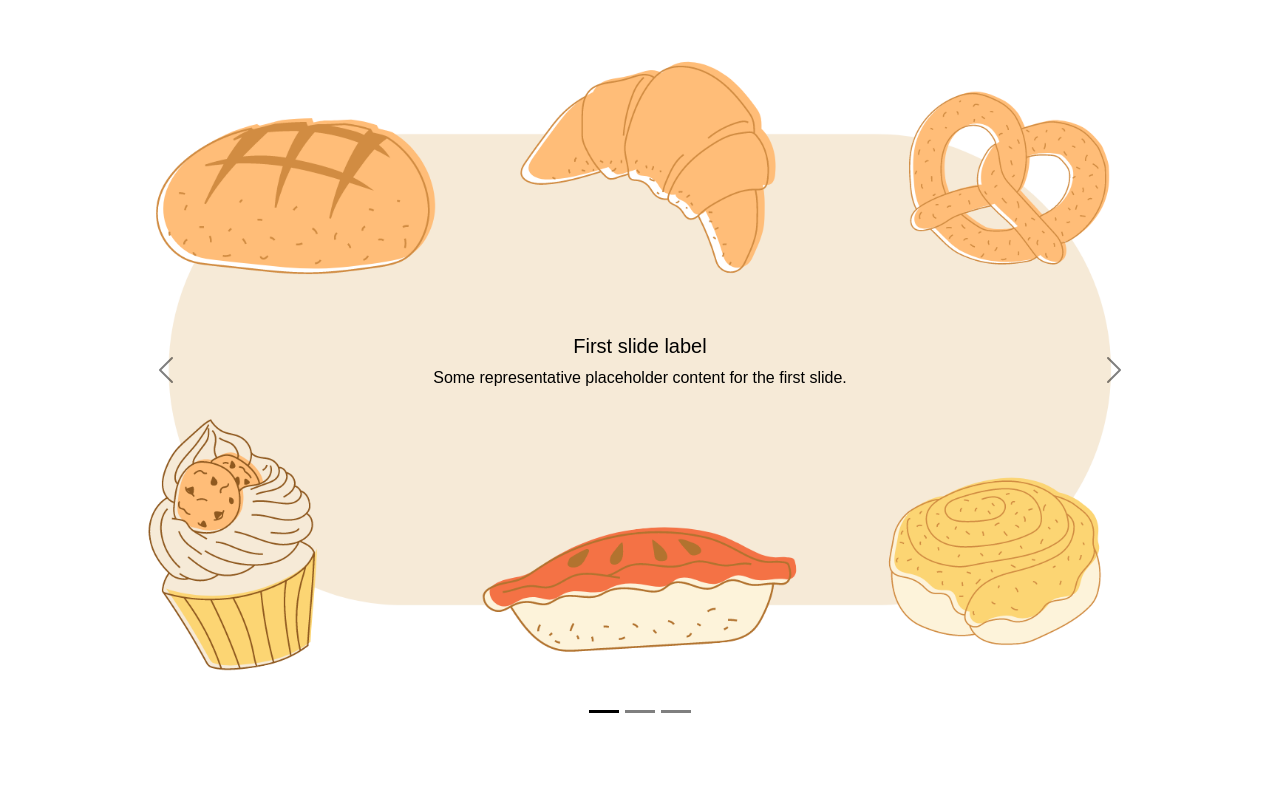
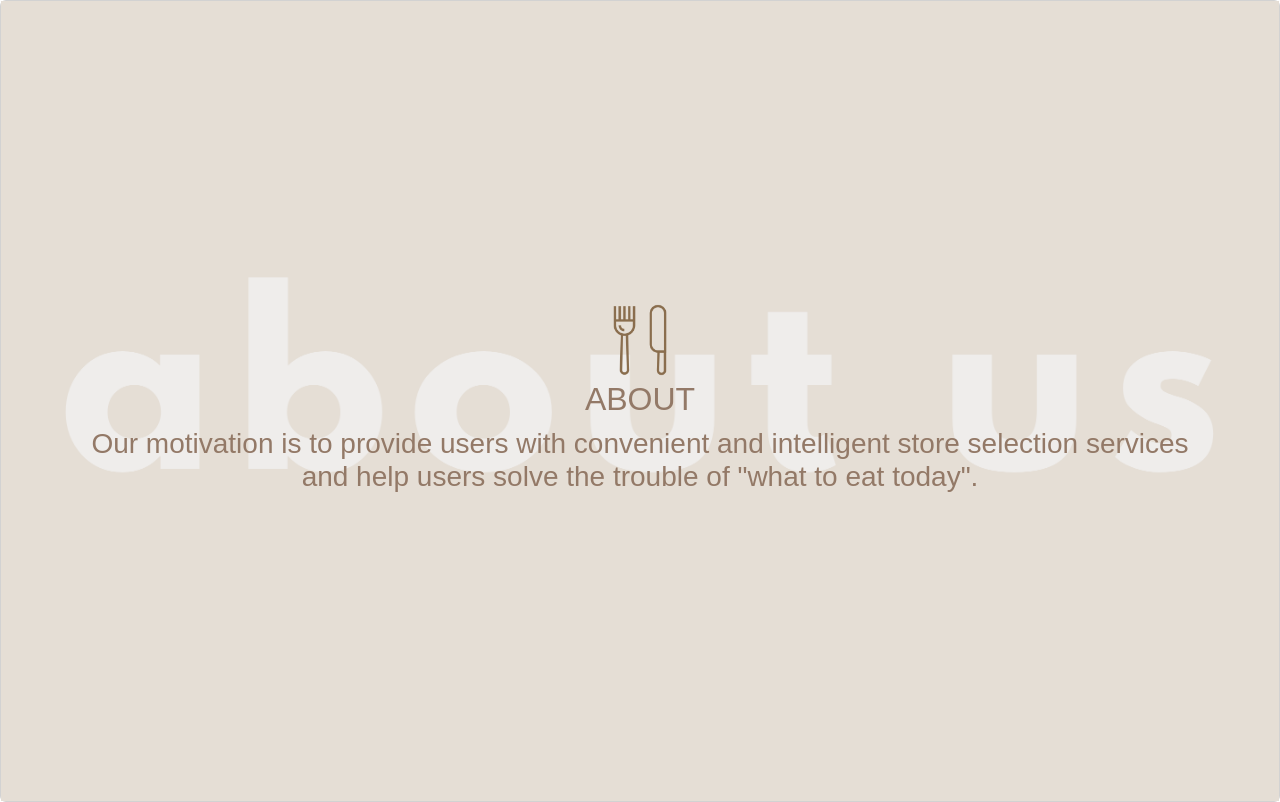
Before and after one commit to yudododo/rice.github.io, a Flask app: page /about in a window 1280 px wide. Shown: the part 76-878 px from the top of the page. Before the commit the page ends 789 px from the top, so only its background shows below. Run offline with Flask 3, Linux system fonts and the light colour scheme; some libraries are stand-ins or nearby versions; some web fonts are replaced.

Commit message:
Add files via upload

```diff
--- a/rice website/static/style.css
+++ b/rice website/static/style.css
@@ -37,7 +37,7 @@ img{
 .card-img2{
   background-image: url('img/res2.jpg');
   max-width: 100%;
-  height: calc(100vh);
+  height: calc(80vh);
   background-position: center ;
   background-size: cover;
 }
@@ -68,3 +68,15 @@ img{
 .text-brown2{
   color: #937967
 }
+
+.text-green{
+  color: #62c88c
+}
+
+.card-img4{
+  background-image: url('img/about4.png');
+  max-width: 100%;
+  height: calc(100vh);
+  background-position: center ;
+  background-size: cover;
+}
--- a/rice website/templates/about.html
+++ b/rice website/templates/about.html
@@ -13,6 +13,7 @@
     </style> -->
 
     <style>
+
       @import url('https://fonts.googleapis.com/css2?family=Mukta+Malar&display=swap');
     </style>
 
@@ -47,60 +48,17 @@
 
         </div>
       </nav>
-      <!-- <div class="card bg-#7d6e59 text-black">
 
-        <div class="card-img-overlay">
-          <blockquote class="blockquote text-center">
-            <p class="mb-3">About</p>
-            <footer class="blockquote-footer">We are a group of friends living around the country who love eating out and trying new places.  One of our favourite things to do when we get together is to eat.
-
-              Please feel free to our linebot ! </footer>
-          </blockquote>
-
-        </div>
-      </div> -->
-
-      <div class="container">
-      <div id="carouselExampleDark" class="carousel carousel-dark slide" data-bs-ride="carousel">
-        <div class="carousel-indicators">
-          <button type="button" data-bs-target="#carouselExampleDark" data-bs-slide-to="0" class="active" aria-current="true" aria-label="Slide 1"></button>
-          <button type="button" data-bs-target="#carouselExampleDark" data-bs-slide-to="1" aria-label="Slide 2"></button>
-          <button type="button" data-bs-target="#carouselExampleDark" data-bs-slide-to="2" aria-label="Slide 3"></button>
-        </div>
-        <div class="carousel-inner">
-          <div class="carousel-item active" data-bs-interval="3000">
-            <img src="../static/img/about.png" class="d-block w-100" alt="...">
-            <div class="carousel-caption d-none d-md-block">
-              <h5>First slide label</h5>
-              <p>Some representative placeholder content for the first slide.</p>
+            <div class="card text-brown2">
+              <div class="card-img4"></div>
+              <div class="card-img-overlay d-flex justify-content-center align-items-center">
+                <div class="text-center">
+                  <img src="../static/img/food.png" width="80" height="80">
+                  <h2>ABOUT</h2>
+                  <h3>Our motivation is to provide users with convenient and intelligent store selection services <br>and help users solve the trouble of "what to eat today".</h3>
+                </div>
+              </div>
             </div>
-          </div>
-          <div class="carousel-item" data-bs-interval="3000">
-            <img src="../static/img/about2.png" class="d-block w-100" alt="...">
-            <div class="carousel-caption d-none d-md-block">
-              <h5>Second slide label</h5>
-              <p>Some representative placeholder content for the second slide.</p>
-            </div>
-          </div>
-          <div class="carousel-item" data-bs-interval="3000">
-            <img src="../static/img/about3.png" class="d-block w-100" alt="...">
-            <div class="carousel-caption d-none d-md-block">
-              <h5>Third slide label</h5>
-              <p>Some representative placeholder content for the third slide.</p>
-            </div>
-          </div>
-        </div>
-        <button class="carousel-control-prev" type="button" data-bs-target="#carouselExampleDark" data-bs-slide="prev">
-          <span class="carousel-control-prev-icon" aria-hidden="true"></span>
-          <span class="visually-hidden">Previous</span>
-        </button>
-        <button class="carousel-control-next" type="button" data-bs-target="#carouselExampleDark" data-bs-slide="next">
-          <span class="carousel-control-next-icon" aria-hidden="true"></span>
-          <span class="visually-hidden">Next</span>
-        </button>
-      </div>
-      </div>
-
 
 
 
--- a/rice website/templates/userex.html
+++ b/rice website/templates/userex.html
@@ -20,10 +20,6 @@
 
 </head>
   <body>
-    <!-- <div>name: {{ name }}</div> -->
-    <!-- <div>Line ID:{{ userID }}</div>
-    <div>Status Message:{{ statusMessage }}</div>
-    <div><img src="{{ pictureURL }}"></div> -->
 
       <nav class="navbar navbar-expand-lg navbar-light" style="background-color: #7d6e59;" >
 
@@ -143,8 +139,6 @@
 
 
 
-
-
     <script src="../static/bootstrap.js"></script>
     <script src="https://cdn.jsdelivr.net/npm/bootstrap@5.3.1/dist/js/bootstrap.bundle.min.js" integrity="sha384-HwwvtgBNo3bZJJLYd8oVXjrBZt8cqVSpeBNS5n7C8IVInixGAoxmnlMuBnhbgrkm" crossorigin="anonymous"></script>
     <script src="https://ajax.googleapis.com/ajax/libs/jquery/3.5.1/jquery.min.js"></script>
```
Also changed, not shown: rice website/templates/index.html (+28 -22 lines), rice website/static/img/about4.png (added), rice website/static/img/food.png (added), rice website/static/img/pic1.png (added), rice website/static/img/pic2.png (added), rice website/static/img/qr.png (added), rice website/static/img/res2.jpg.
